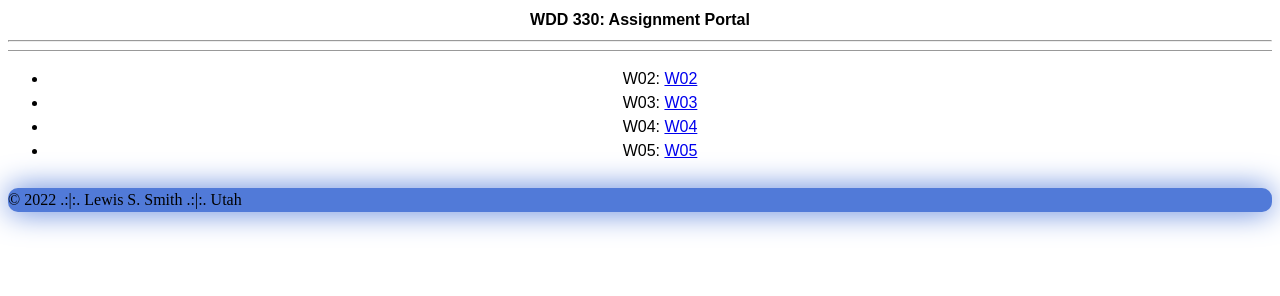
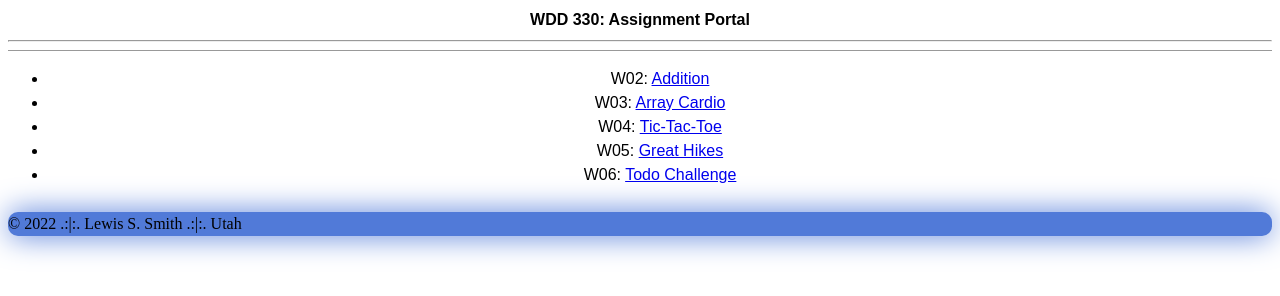
Before and after one commit to lewisssmith19/wdd330Portfolio, a plain HTML site: page index.html in a window 1280 px wide. Shown: the part 282-578 px from the top of the page. Drawn offline with Linux system fonts and the light colour scheme.

Commit message:
index and file add

```diff
--- a/index.html
+++ b/index.html
@@ -16,10 +16,11 @@
 	<main>
 		<h2><strong>WDD 330: Assignment Portal</strong><hr></h2>
 		<ul>
-			<li>W02:  <a href="/wdd330Portfolio/W02/W02.html">W02</a></li>
-			<li>W03:  <a href="/wdd330Portfolio/W03/W03.html">W03</a></li>
-			<li>W04:  <a href="/wdd330Portfolio/W04/W04.html">W04</a></li>
-			<li>W05:  <a href="/wdd330Portfolio/W05/W05.html">W05</a></li>
+			<li>W02:  <a href="/wdd330Portfolio/W02/W02.html">Addition</a></li>
+			<li>W03:  <a href="/wdd330Portfolio/W03/W03.html">Array Cardio</a></li>
+			<li>W04:  <a href="/wdd330Portfolio/W04/W04.html">Tic-Tac-Toe</a></li>
+			<li>W05:  <a href="/wdd330Portfolio/W05/W05.html">Great Hikes</a></li>
+			<li>W06:  <a href="/wdd330Portfolio/W05/W05.html">Todo Challenge</a></li>
 		</ul>
 	</main>
 	<footer>
```
Also changed, not shown: W06/W06.css (added), W06/W06.html (added), W06/W06.js (added).
